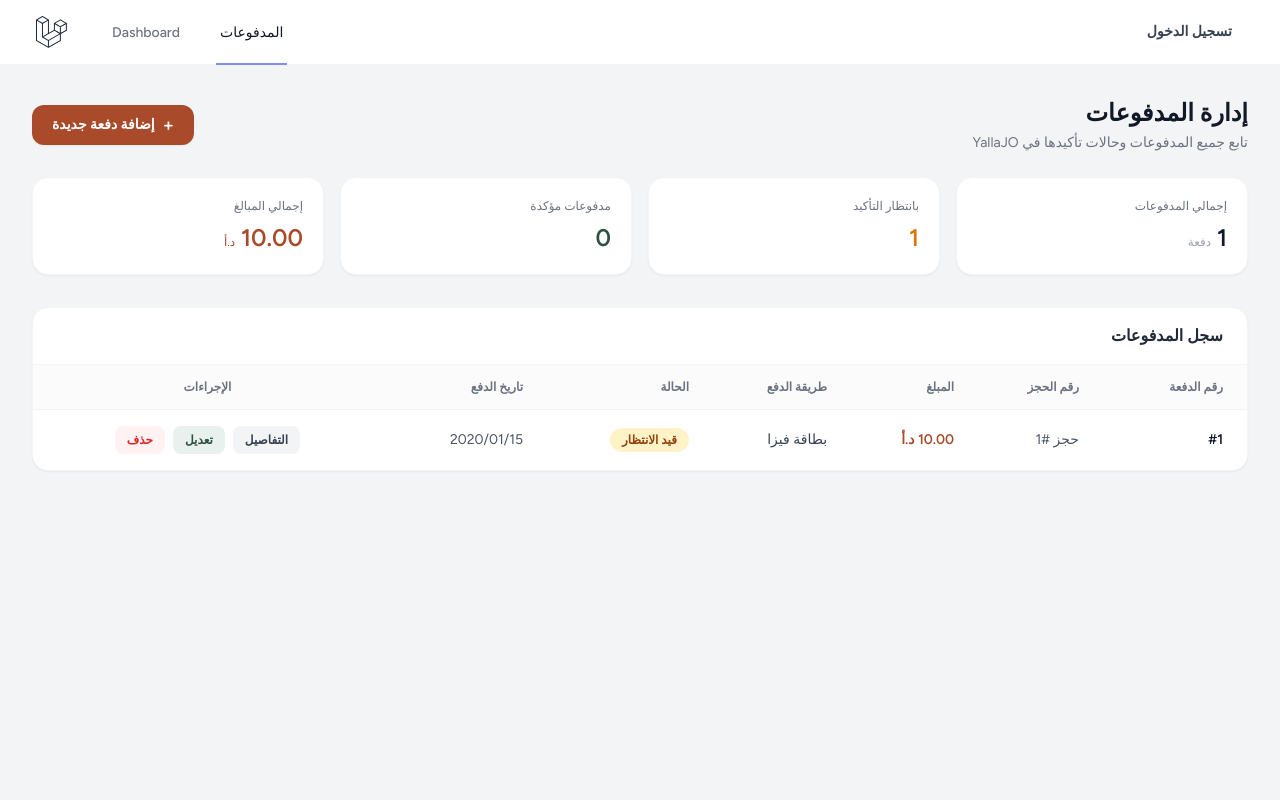
After one commit to danialouty/YallaJO, a Laravel app: page /bookings/1/payments in a window 1280 px wide. The commit adds this page. Run offline with Laravel 12, Linux system fonts and the light colour scheme; tables that the repository leaves empty hold one stand-in row (values such as "Sample post"); style sheets or scripts are compiled from the project's sources.

Commit message:
Implement CRUD functionality for Guides and Payments, including views and routes

```diff
--- a/app/Http/Controllers/PaymentController.php
+++ b/app/Http/Controllers/PaymentController.php
@@ -11,14 +11,17 @@ class PaymentController extends Controller
 
     public function index()
     {
-        $payments = Payment::all();
-         return response()->json($payments);
+        $payments = Payment::with('booking')->get();
+
+        return view('payments.index', compact('payments'));
     }
 
 
     public function create()
     {
-        //
+    $bookings = Booking::all();
+
+    return view('payments.create', compact('bookings'));
     }
 
     /**
@@ -33,37 +36,34 @@ class PaymentController extends Controller
 
         $booking = Booking::findOrFail($validated['booking_id']);
 
-        $payment = Payment::create([
+        Payment::create([
             'booking_id' => $booking->id,
             'total_amount' => $booking->total_amount,
             'method' => $validated['method'],
             'status' => 'Pending',
         ]);
 
-    return response()->json([
-        'message' => 'Payment created successfully',
-        'payment' => $payment
-    ], 201);
-
-
+        return redirect()->route('payments.index')
+            ->with('success', 'تم إنشاء الدفعة بنجاح');
     }
 
-    /**
-     * Display the specified resource.
-     */
+    // Display one payment
     public function show($id)
     {
-       $payment = Payment::findOrFail($id);
+        $payment = Payment::with('booking')->findOrFail($id);
 
-       return response()->json($payment);
+        return view('payments.show', compact('payment'));
+
     }
 
     /**
      * Show the form for editing the specified resource.
      */
-    public function edit(Payment $payment)
+    public function edit($id)
     {
-        //
+        $payment = Payment::findOrFail($id);
+
+        return view('payments.edit', compact('payment'));
     }
 
     /**
@@ -86,15 +86,10 @@ class PaymentController extends Controller
     ]);
     }
 
-    return response()->json([
-        'message' => 'Payment updated successfully',
-        'payment' => $payment
-    ]);
+    return redirect()->route('payments.index')
+        ->with('success', 'تم تعديل الدفعة بنجاح');
 
     }
-
-
-
 
 
 
@@ -105,19 +100,18 @@ class PaymentController extends Controller
     {
         $payment = Payment::findOrFail($id);
 
-    // Delete the payment
         $payment->delete();
 
-    // Return response
-    return response()->json([
-        'message' => 'Payment deleted successfully'
-    ]);
+        return redirect()->route('payments.index')
+            ->with('success', 'تم حذف الدفعة بنجاح');
     }
 
     public function showByBooking($bookingId)
     {
-    $payments = Payment::where('booking_id', $bookingId)->get();
+    $booking = Booking::findOrFail($bookingId);
 
-    return response()->json($payments);
+        $payments = Payment::where('booking_id', $booking->id)->get();
+
+        return view('payments.index', compact('payments'));
 }
 }
--- a/resources/views/layouts/navigation.blade.php
+++ b/resources/views/layouts/navigation.blade.php
@@ -15,10 +15,14 @@
                     <x-nav-link :href="route('dashboard')" :active="request()->routeIs('dashboard')">
                         {{ __('Dashboard') }}
                     </x-nav-link>
+                    <x-nav-link :href="route('payments.index')" :active="request()->routeIs('payments.*')">
+                        المدفوعات
+                    </x-nav-link>
                 </div>
             </div>
 
             <!-- Settings Dropdown -->
+            @if(auth()->check())
             <div class="hidden sm:flex sm:items-center sm:ms-6">
                 <x-dropdown align="right" width="48">
                     <x-slot name="trigger">
@@ -51,6 +55,14 @@
                     </x-slot>
                 </x-dropdown>
             </div>
+            @else
+            <div class="hidden sm:flex sm:items-center sm:ms-6">
+                <a href="{{ route('login') }}"
+                   class="px-4 py-2 text-sm font-semibold text-gray-700 hover:text-[#A94B2B]">
+                    تسجيل الدخول
+                </a>
+            </div>
+            @endif
 
             <!-- Hamburger -->
             <div class="-me-2 flex items-center sm:hidden">
@@ -70,9 +82,13 @@
             <x-responsive-nav-link :href="route('dashboard')" :active="request()->routeIs('dashboard')">
                 {{ __('Dashboard') }}
             </x-responsive-nav-link>
+            <x-responsive-nav-link :href="route('payments.index')" :active="request()->routeIs('payments.*')">
+                المدفوعات
+            </x-responsive-nav-link>
         </div>
 
         <!-- Responsive Settings Options -->
+        @if(auth()->check())
             <div class="pt-4 pb-1 border-t border-gray-200">
                 <div class="px-4">
                     <div class="font-medium text-base text-gray-800">{{ Auth::user()->name }}</div>
@@ -81,20 +97,24 @@
 
                 <div class="mt-3 space-y-1">
                     <x-responsive-nav-link :href="route('profile.edit')">
-                    {{ __('Profile') }}
+                        الملف الشخصي
                     </x-responsive-nav-link>
 
-                <!-- Authentication -->
                     <form method="POST" action="{{ route('logout') }}">
                         @csrf
-
                         <x-responsive-nav-link :href="route('logout')"
-                            onclick="event.preventDefault();
-                                        this.closest('form').submit();">
-                        {{ __('Log Out') }}
+                                onclick="event.preventDefault(); this.closest('form').submit();">
+                            تسجيل الخروج
                         </x-responsive-nav-link>
                     </form>
                 </div>
             </div>
+        @else
+            <div class="pt-4 pb-3 border-t border-gray-200">
+                <x-responsive-nav-link :href="route('login')">
+                    تسجيل الدخول
+                </x-responsive-nav-link>
+            </div>
+        @endif
     </div>
 </nav>
--- /dev/null
+++ b/resources/views/payments/index.blade.php
@@ -0,0 +1,142 @@
+<x-app-layout>
+    <div dir="rtl" class="py-8 px-4 sm:px-6 lg:px-8 max-w-7xl mx-auto">
+        <div class="flex flex-col sm:flex-row sm:items-center justify-between gap-4 mb-6">
+            <div>
+                <h1 class="text-2xl font-extrabold text-gray-900">إدارة المدفوعات</h1>
+                <p class="text-sm text-gray-500 mt-1">تابع جميع المدفوعات وحالات تأكيدها في YallaJO</p>
+            </div>
+
+            <a href="{{ route('payments.create') }}"
+               class="btn-yalla-primary inline-flex items-center justify-center gap-2 px-5 py-2.5 font-bold text-sm rounded-xl shadow-sm">
+                <span class="text-lg leading-none">+</span>
+                <span>إضافة دفعة جديدة</span>
+            </a>
+        </div>
+
+        @if (session('success'))
+            <div class="mb-6 p-4 bg-emerald-50 border border-emerald-200 text-emerald-800 rounded-xl text-sm font-medium">
+                {{ session('success') }}
+            </div>
+        @endif
+
+        @if (session('error'))
+            <div class="mb-6 p-4 bg-red-50 border border-red-200 text-red-800 rounded-xl text-sm font-medium">
+                {{ session('error') }}
+            </div>
+        @endif
+
+        <div class="grid grid-cols-1 sm:grid-cols-2 lg:grid-cols-4 gap-4 mb-8">
+            <div class="bg-white p-5 rounded-2xl border border-gray-100 shadow-sm">
+                <p class="text-xs text-gray-500 font-medium">إجمالي المدفوعات</p>
+                <p class="text-2xl font-extrabold text-gray-900 mt-2">
+                    {{ $payments->count() }} <span class="text-xs font-normal text-gray-400">دفعة</span>
+                </p>
+            </div>
+
+            <div class="bg-white p-5 rounded-2xl border border-gray-100 shadow-sm">
+                <p class="text-xs text-gray-500 font-medium">بانتظار التأكيد</p>
+                <p class="text-2xl font-extrabold text-amber-600 mt-2">
+                    {{ $payments->where('status', 'Pending')->count() }}
+                </p>
+            </div>
+
+            <div class="bg-white p-5 rounded-2xl border border-gray-100 shadow-sm">
+                <p class="text-xs text-gray-500 font-medium">مدفوعات مؤكدة</p>
+                <p class="text-2xl font-extrabold text-[#2D5041] mt-2">
+                    {{ $payments->where('status', 'Confirmed')->count() }}
+                </p>
+            </div>
+
+            <div class="bg-white p-5 rounded-2xl border border-gray-100 shadow-sm">
+                <p class="text-xs text-gray-500 font-medium">إجمالي المبالغ</p>
+                <p class="text-2xl font-extrabold text-[#A94B2B] mt-2">
+                    {{ number_format($payments->sum('total_amount'), 2) }} <span class="text-xs font-normal">د.أ</span>
+                </p>
+            </div>
+        </div>
+
+        <div class="bg-white rounded-2xl border border-gray-100 shadow-sm overflow-hidden">
+            <div class="px-6 py-4 border-b border-gray-100">
+                <h2 class="font-bold text-gray-800">سجل المدفوعات</h2>
+            </div>
+
+            <div class="overflow-x-auto">
+                <table class="w-full text-right border-collapse">
+                    <thead>
+                        <tr class="bg-gray-50/70 border-b border-gray-100 text-xs text-gray-500">
+                            <th class="py-3.5 px-6 font-semibold">رقم الدفعة</th>
+                            <th class="py-3.5 px-4 font-semibold">رقم الحجز</th>
+                            <th class="py-3.5 px-4 font-semibold">المبلغ</th>
+                            <th class="py-3.5 px-4 font-semibold">طريقة الدفع</th>
+                            <th class="py-3.5 px-4 font-semibold">الحالة</th>
+                            <th class="py-3.5 px-4 font-semibold">تاريخ الدفع</th>
+                            <th class="py-3.5 px-6 font-semibold text-center">الإجراءات</th>
+                        </tr>
+                    </thead>
+                    <tbody class="divide-y divide-gray-100 text-sm">
+                        @forelse ($payments as $payment)
+                            <tr class="hover:bg-gray-50/60 transition">
+                                <td class="py-4 px-6 font-bold text-gray-900">#{{ $payment->id }}</td>
+                                <td class="py-4 px-4 text-gray-600">حجز #{{ $payment->booking_id }}</td>
+                                <td class="py-4 px-4 font-extrabold text-[#A94B2B]">
+                                    {{ number_format($payment->total_amount, 2) }} د.أ
+                                </td>
+                                <td class="py-4 px-4 text-gray-700">
+                                    {{ $payment->method === 'Visa' ? 'بطاقة فيزا' : 'الدفع نقدًا' }}
+                                </td>
+                                <td class="py-4 px-4">
+                                    @if ($payment->status === 'Confirmed')
+                                        <span class="inline-flex items-center px-3 py-1 rounded-full text-xs font-bold bg-emerald-100 text-emerald-800">مؤكد</span>
+                                    @elseif ($payment->status === 'Canceled')
+                                        <span class="inline-flex items-center px-3 py-1 rounded-full text-xs font-bold bg-red-100 text-red-700">ملغي</span>
+                                    @else
+                                        <span class="inline-flex items-center px-3 py-1 rounded-full text-xs font-bold bg-amber-100 text-amber-800">قيد الانتظار</span>
+                                    @endif
+                                </td>
+                                <td class="py-4 px-4 text-gray-600">
+                                    {{ $payment->paid_at ? $payment->paid_at->format('Y/m/d') : 'لم يتم الدفع بعد' }}
+                                </td>
+                                <td class="py-4 px-6">
+                                    <div class="flex items-center justify-center gap-2">
+                                        <a href="{{ route('payments.show', $payment->id) }}"
+                                           class="px-3 py-1.5 text-xs font-semibold bg-gray-100 hover:bg-gray-200 text-gray-700 rounded-lg transition">
+                                            التفاصيل
+                                        </a>
+                                        <a href="{{ route('payments.edit', $payment->id) }}"
+                                           class="px-3 py-1.5 text-xs font-semibold bg-[#E8F1ED] hover:bg-[#d5e6de] text-[#2D5041] rounded-lg transition">
+                                            تعديل
+                                        </a>
+                                        <form action="{{ route('payments.destroy', $payment->id) }}" method="POST"
+                                              onsubmit="return confirm('هل أنت متأكد من حذف هذه الدفعة؟')">
+                                            @csrf
+                                            @method('DELETE')
+                                            <button type="submit"
+                                                    class="px-3 py-1.5 text-xs font-semibold bg-red-50 hover:bg-red-100 text-red-600 rounded-lg transition cursor-pointer">
+                                                حذف
+                                            </button>
+                                        </form>
+                                    </div>
+                                </td>
+                            </tr>
+                        @empty
+                            <tr>
+                                <td colspan="7" class="py-12 px-6 text-center text-sm text-gray-500">
+                                    لا توجد مدفوعات مسجلة حاليًا.
+                                </td>
+                            </tr>
+                        @endforelse
+                    </tbody>
+                </table>
+            </div>
+        </div>
+    </div>
+
+    <style>
+        .btn-yalla-primary {
+            background-color: #A94B2B;
+            color: #ffffff;
+            transition: background-color 0.2s ease;
+        }
+        .btn-yalla-primary:hover { background-color: #8E3D22; }
+    </style>
+</x-app-layout>
--- a/routes/web.php
+++ b/routes/web.php
@@ -24,6 +24,9 @@ Route::resource('bookings', BookingController::class)->middleware('auth');
 require __DIR__.'/auth.php';
 use App\Http\Controllers\AdventurerController;
 use App\Http\Controllers\ReviewController;
+use App\Http\Controllers\PaymentController;
+use App\Http\Controllers\GuidesController;
+use App\Http\Controllers\GuidesAvailabilitiesController;
 
 
 Route::middleware('auth')->controller(AdventurerController::class)->prefix('adventurer/profile')
@@ -70,3 +73,14 @@ Route::controller(ReviewController::class)
             ->name('destroy');
 
     });
+
+    Route::resource('payments', PaymentController::class)->middleware('auth');
+
+    Route::resource('guides', GuidesController::class);
+
+    Route::resource('guide-availabilities', GuidesAvailabilitiesController::class);
+
+
+    Route::get('/bookings/{bookingId}/payments',
+    [PaymentController::class, 'showByBooking']
+    )->name('payments.byBooking');
```
Also changed, not shown: app/Http/Controllers/GuidesAvailabilitiesController.php (+42 -11 lines), app/Http/Controllers/GuidesController.php (+52 -11 lines), resources/views/payments/create.blade.php (added, +70 -0 lines), resources/views/payments/edit.blade.php (added, +65 -0 lines), resources/views/payments/show.blade.php (added, +62 -0 lines), resources/views/guide_availabilities/create.blade.php (added), resources/views/guide_availabilities/edit.blade.php (added), resources/views/guide_availabilities/index.blade.php (added), resources/views/guide_availabilities/show.blade.php (added), resources/views/guides/create.blade.php (added), resources/views/guides/edit.blade.php (added), resources/views/guides/index.blade.php (added), resources/views/guides/show.blade.php (added). Lines whose indentation alone changed are shown as unchanged.
